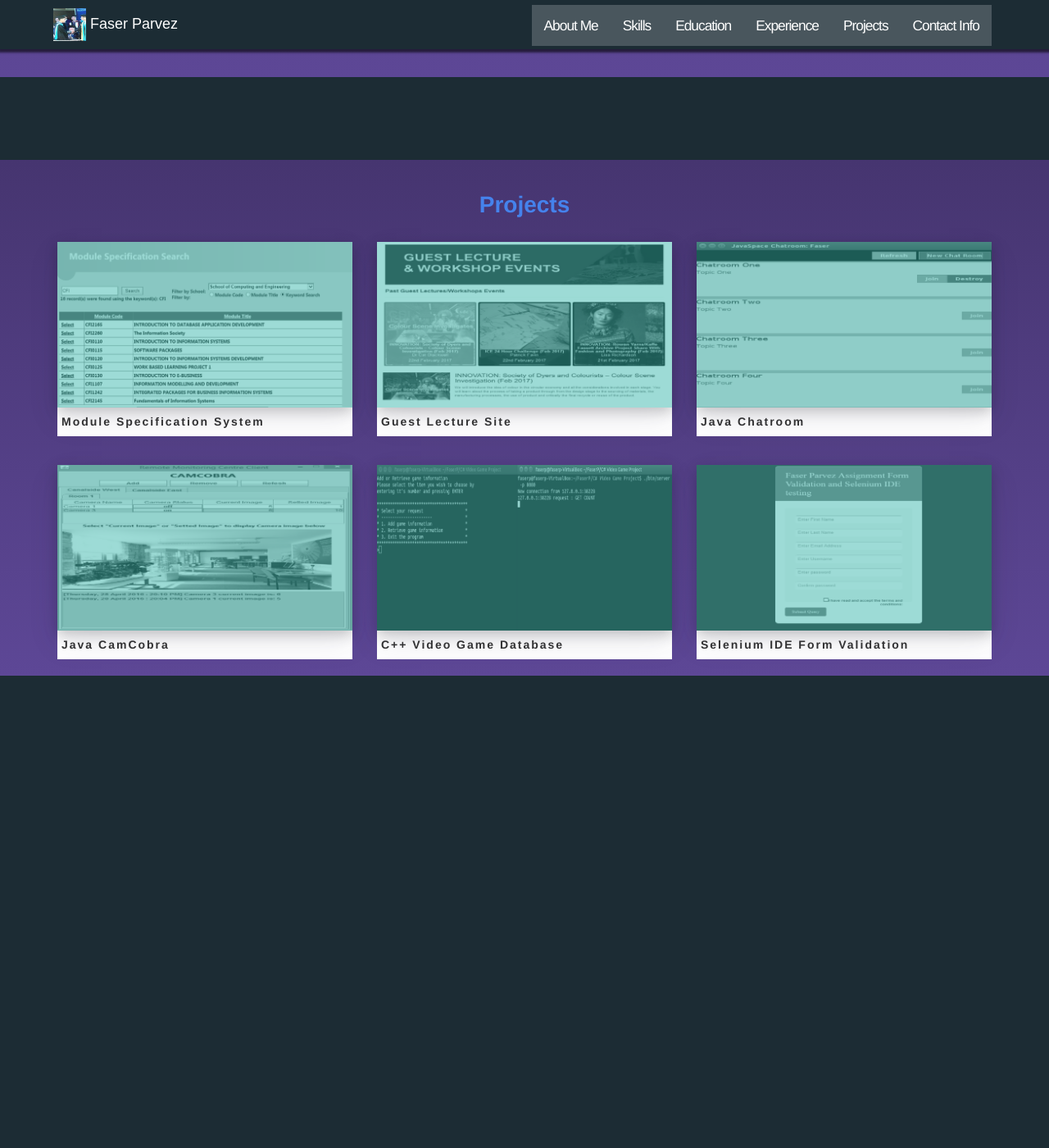
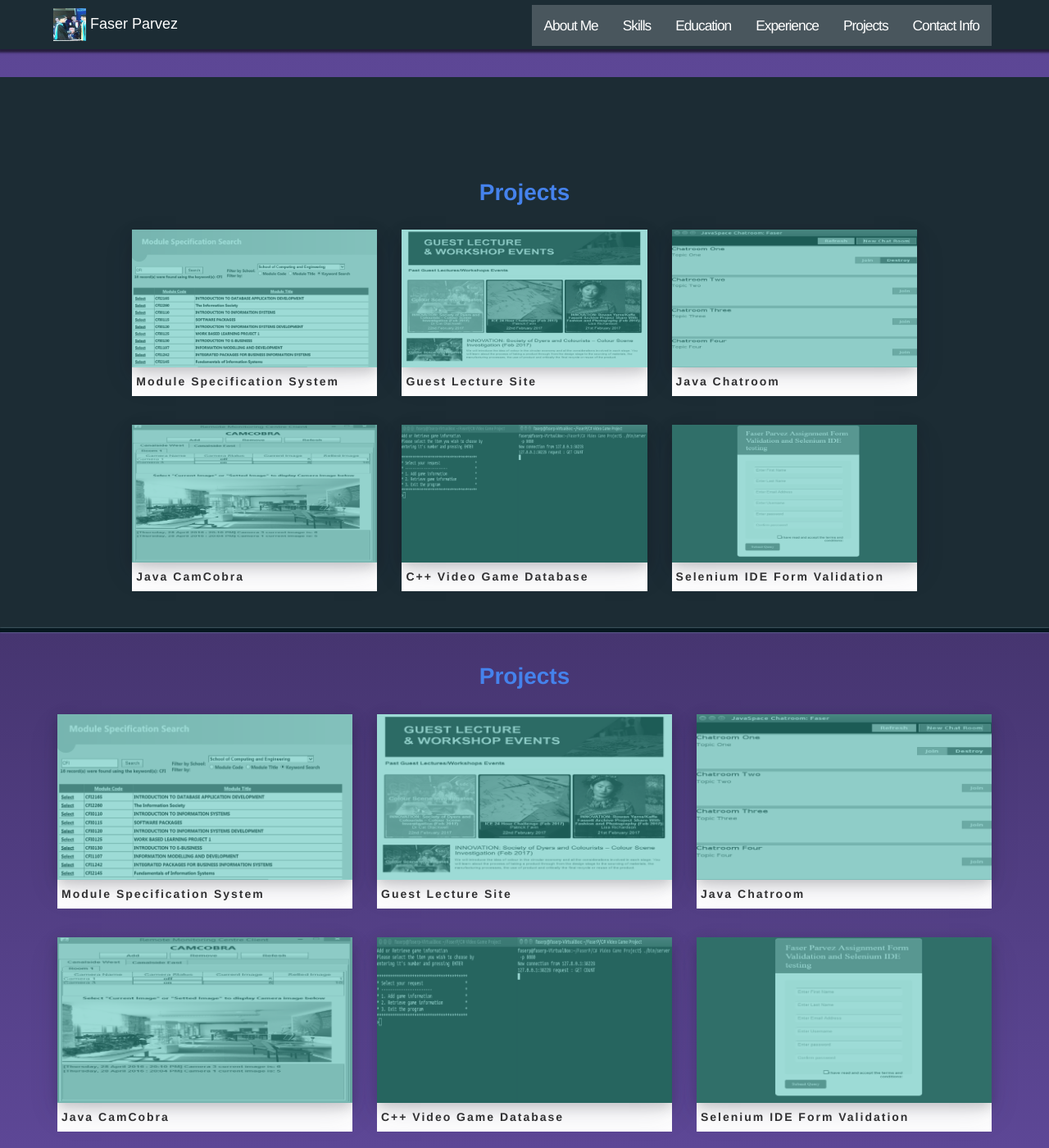
Before and after one commit to thisisatest1990/thisisatest1990.github.io, a Jekyll site: the page built from index.html, in a window 1280 px wide and 1400 px high, scrolled down 6956 px. Shown: the whole window at 82% size. Built offline with Jekyll 4.4.1, drawn with Linux system fonts in a browser that asks for light colours; nearby versions of some CDN libraries; before the commit the page ends 7780 px from its top, so only the background shows below that.

Commit message:
Update project.html

```diff
--- a/_includes/project.html
+++ b/_includes/project.html
@@ -1,4 +1,102 @@
-			<!-- //////////////////////////////////////////////// PORTFOLIO SECTION ////////////////////////////////////////////////  -->
+<section class="c-matrix">
+    <div class="c-matrix__wrapper">
+				<div class="container" id="projects" name="projects">
+					<h2 class="centered" style="font-size: 2em; color: #4582ec; font-weight: bold; padding-bottom: 0.3em;">Projects</h2>
+					<br>
+
+					<div class="row">
+						<div data-toggle="modal" onclick='$("html").css("overflow", "hidden");' href="#module" class="col-md-4 box" data-sr="wait 0.1s, ease-in-out 50px">
+							<div class="grid mask">
+								<figure class="tintGreen">
+									<img class="img-responsive tint_image" src="images/thumbs/moduleimage.png" alt="">
+								</figure>
+								<!-- /figure -->
+							</div>
+							<!-- /grid-mask -->
+							<div class="caption-photo">
+								<h5 class="pop1">Module Specification System</h5>
+							</div>
+						</div>
+
+						<!-- /col -->
+						<div data-toggle="modal" onclick='$("html").css("overflow", "hidden");' href="#guest" class="col-md-4" data-sr="wait 0.1s, ease-in-out 50px">
+							<div class="grid mask">
+								<figure class="tintGreen">
+									<img class="img-responsive tint_image" src="images/thumbs/guestlectures.png" alt="">
+								</figure>
+								<!-- /figure -->
+							</div>
+							<!-- /grid-mask -->
+							<div class="caption-photo">
+								<h5 class="pop1">Guest Lecture Site</h5>
+							</div>
+						</div>
+
+						<!-- /col -->
+						<div data-toggle="modal" onclick='$("html").css("overflow", "hidden");' href="#chatroom" class="col-md-4 box" data-sr="wait 0.1s, ease-in-out 50px">
+							<div class="grid mask">
+								<figure class="tintGreen">
+									<img class="img-responsive tint_image" src="images/thumbs/chatroom3.png" alt="">
+								</figure>
+								<!-- /figure -->
+							</div>
+							<!-- /grid-mask -->
+							<div class="caption-photo">
+								<h5 class="pop1">Java Chatroom</h5>
+							</div>
+						</div>
+					</div>
+
+					<!-- NEW ROW -->
+					<div class="row row1">
+					<!-- PORTFOLIO IMAGE 12 -->
+						<div data-toggle="modal" onclick='$("html").css("overflow", "hidden");' href="#camcobra" class="col-md-4" data-sr="wait 0.1s, ease-in-out 50px">
+							<div class="grid mask">
+								<figure class="tintGreen">
+									<img class="img-responsive tint_image" src="images/thumbs/camcobra3.png" alt="">
+								</figure>
+								<!-- /figure -->
+							</div>
+							<!-- /grid-mask -->
+							<div class="caption-photo">
+								<h5 class="pop1">Java CamCobra</h5>
+							</div>
+						</div>
+
+						<!-- /col -->
+						<div data-toggle="modal" onclick='$("html").css("overflow", "hidden");' href="#game" class="col-md-4 box" data-sr="wait 0.1s, ease-in-out 50px">
+							<div class="grid mask">
+								<figure class="tintGreen">
+									<img class="img-responsive tint_image" src="images/thumbs/videogame1.png" alt="">
+								</figure>
+								<!-- /figure -->
+							</div>
+							<!-- /grid-mask -->
+							<div class="caption-photo">
+								<h5 class="pop1">C++ Video Game Database</h5>
+							</div>
+						</div>
+
+						<!-- PORTFOLIO IMAGE 11 -->
+						<div data-toggle="modal" onclick='$("html").css("overflow", "hidden");' href="#validation" class="col-md-4" data-sr="wait 0.1s, ease-in-out 50px">
+							<div class="grid mask">
+								<figure class="tintGreen">
+									<img class="img-responsive tint_image" src="images/thumbs/FormValidation.png" alt="">
+								</figure>
+								<!-- /figure -->
+							</div>
+							<!-- /grid-mask -->
+							<div class="caption-photo">
+								<h5 class="pop1">Selenium IDE Form Validation</h5>
+							</div>
+						</div>
+						<!-- /col -->
+					</div>
+				</div>
+    </div>
+</section>
+
+                        <!-- //////////////////////////////////////////////// PORTFOLIO SECTION ////////////////////////////////////////////////  -->
 			<div id="purplewrap">
 				<div class="container" id="projects" name="projects">
 					<h2 class="centered" style="font-size: 2em; color: #4582ec; font-weight: bold; padding-bottom: 0.3em;">Projects</h2>
```
